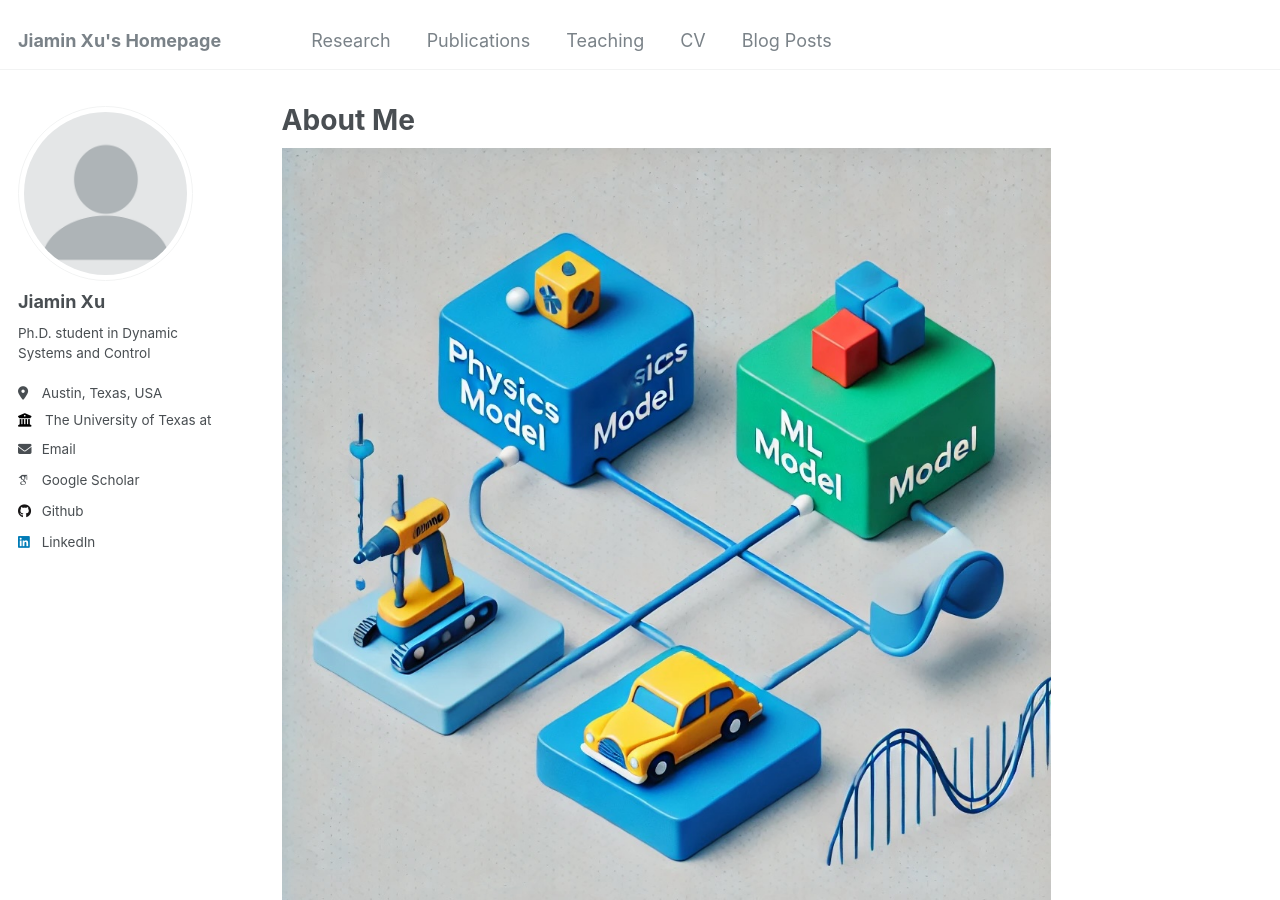
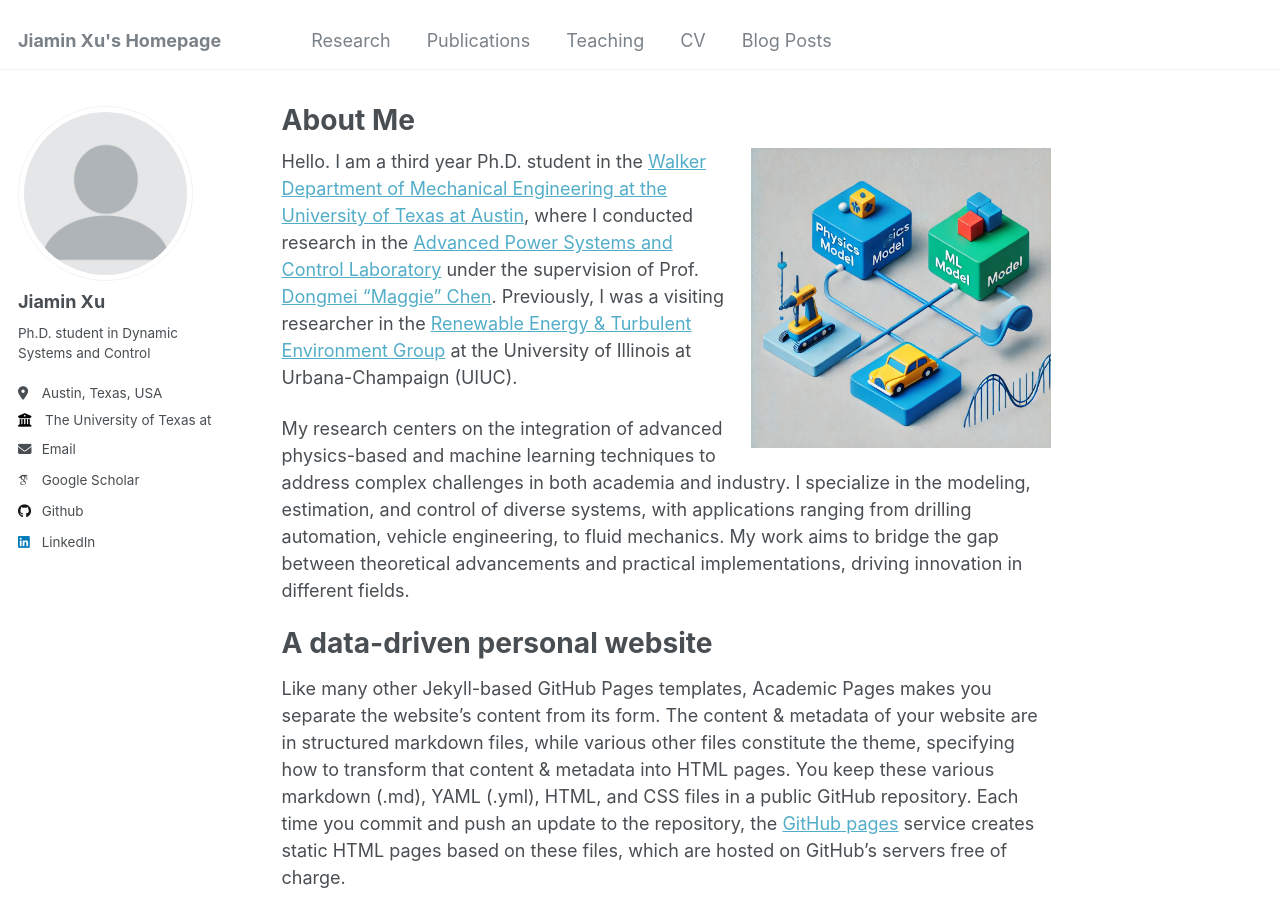
Before and after one commit to Jiaminx7/Website, a Jekyll site: the page built from _pages/about.md, in a window 1280 px wide and 900 px high. Built offline with Jekyll 4.4.1, drawn with Linux system fonts in a browser that asks for light colours; some web fonts are replaced.

Commit message:
Update about.md

```diff
--- a/_pages/about.md
+++ b/_pages/about.md
@@ -7,7 +7,7 @@ redirect_from:
   - /about.html
 ---
 
-![Research Illustration](/images/Background.png){: .align-right width-"300px"}
+![Research Illustration](/images/Background.png){: .align-right width="300px"}
 Hello. I am a third year Ph.D. student in the [Walker Department of Mechanical Engineering at the University of Texas at Austin](https://www.me.utexas.edu/), where I conducted research in the [Advanced Power Systems and Control Laboratory](https://www.apscl.me.utexas.edu/) under the supervision of Prof. [Dongmei "Maggie" Chen](https://www.me.utexas.edu/people/faculty-directory/chen). Previously, I was a visiting researcher in the [Renewable Energy & Turbulent Environment Group](https://chamorro.mechse.illinois.edu/) at the University of Illinois at Urbana-Champaign (UIUC).
 
 My research centers on the integration of advanced physics-based and machine learning techniques to address complex challenges in both academia and industry. I specialize in the modeling, estimation, and control of diverse systems, with applications ranging from drilling automation, vehicle engineering, to fluid mechanics. My work aims to bridge the gap between theoretical advancements and practical implementations, driving innovation in different fields.
```
